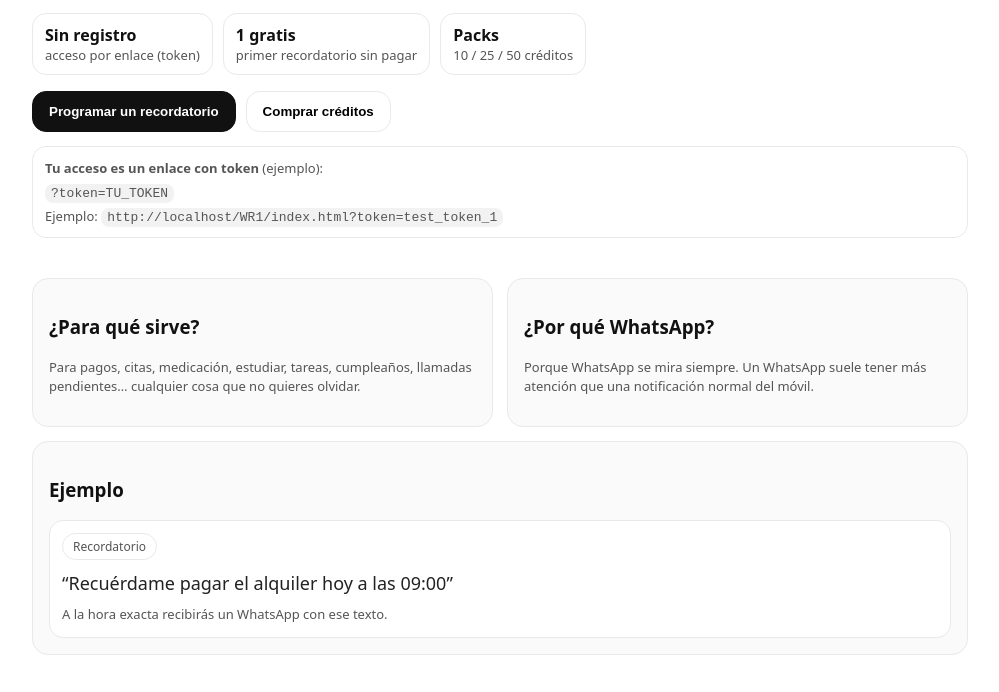
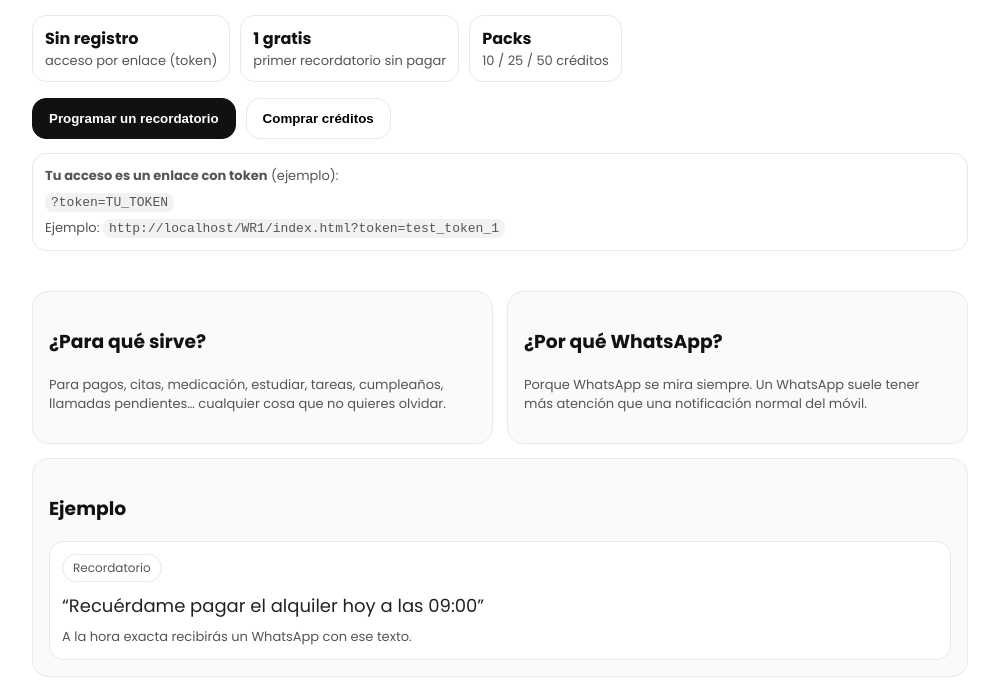
Before and after one commit to javierphdez95-crypto/whatsreminder, a website: page WR1/index.html in a window 1280 px wide. Shown: the part 312-1004 px from the top of the page, without its empty margins (140-1139 px from the left). Drawn offline with nearby package versions, Linux system fonts and the light colour scheme.

Commit message:
Add files via upload

```diff
--- a/WR1/index.html
+++ b/WR1/index.html
@@ -5,13 +5,17 @@
   <meta name="viewport" content="width=device-width,initial-scale=1" />
   <title>Recordatorios por WhatsApp · sin apps · sin registro</title>
   <meta name="description" content="Programa recordatorios y recíbelos por WhatsApp. Sin registro. Paga por créditos. 1 crédito = 1 recordatorio." />
+  <link rel="preconnect" href="https://fonts.googleapis.com">
+<link rel="preconnect" href="https://fonts.gstatic.com" crossorigin>
+<link href="https://fonts.googleapis.com/css2?family=Poppins:wght@400;500;600;700&display=swap" rel="stylesheet">
+
   <style>
     :root{
       --bg:#ffffff; --text:#111; --muted:#555; --border:#e9e9e9; --card:#fafafa;
       --radius:16px;
     }
     *{box-sizing:border-box}
-    body{margin:0;font-family:system-ui,-apple-system,Segoe UI,Roboto,Arial,sans-serif;background:var(--bg);color:var(--text)}
+    body{margin:0;font-family:'Poppins',system-ui,-apple-system,Segoe UI,Roboto,Arial,sans-serif;background:var(--bg);color:var(--text)}
     a{color:inherit}
     .wrap{max-width:980px;margin:0 auto;padding:22px}
     header{position:sticky;top:0;background:rgba(255,255,255,.9);backdrop-filter:blur(8px);border-bottom:1px solid var(--border);z-index:10}
```
